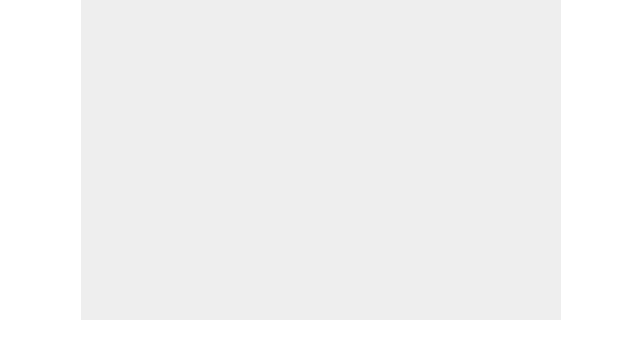
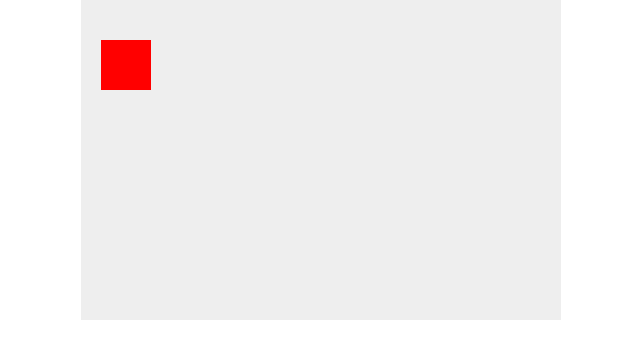
Before and after one commit to Joshkaki00/breakout-tutorial-js, a plain HTML site: page index.html in a window 1280 px wide. Shown: the whole page, without its empty margins (319-959 px from the left). Drawn offline with Linux system fonts and the light colour scheme.

Commit message:
drawing rectangle

```diff
--- a/index.html
+++ b/index.html
@@ -21,6 +21,11 @@
     <script>
       const canvas = document.getElementById("myCanvas");
       const ctx = canvas.getContext("2d");
+      ctx.beginPath(); // Start a new path
+      ctx.rect(20, 40, 50, 50); // Define a rectangle at (20, 40) with width 50 and height 50
+      ctx.fillStyle = "#FF0000"; // Set the fill color to red
+      ctx.fill(); // Fill the rectangle with color
+      ctx.closePath(); // Close the path
     </script>
   </body>
 </html>
```
